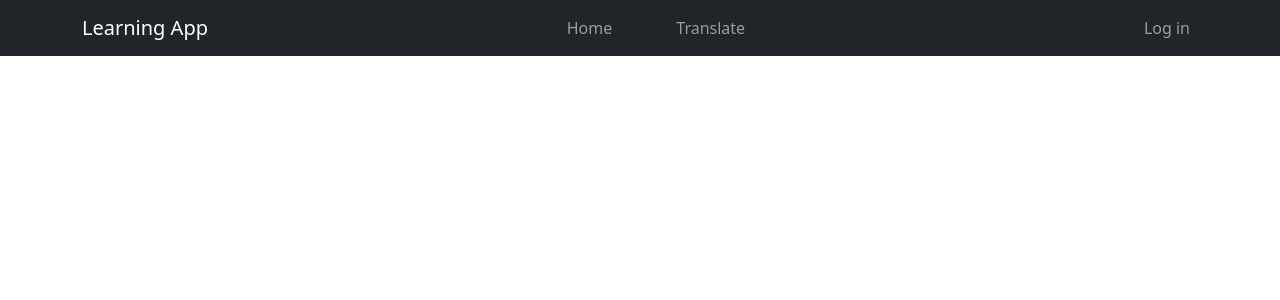
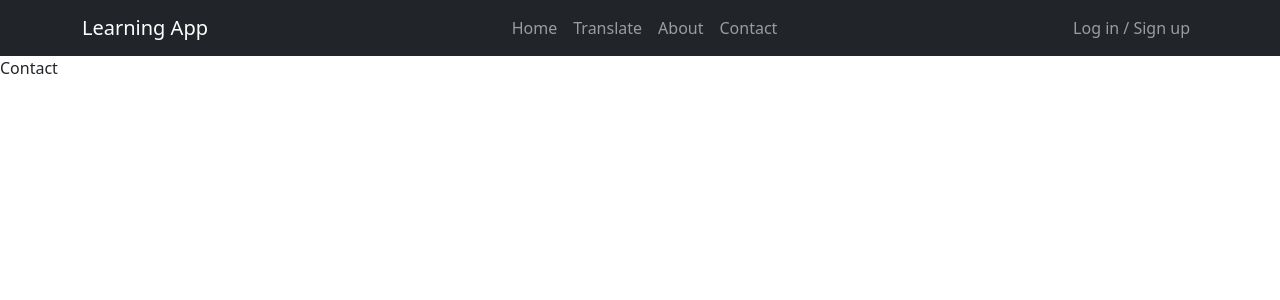
Before and after one commit to nsevindi87/yasmin-client, a React (Create React App) app: page /contact in a window 1280 px wide. Shown: the top 300 px of the page. Built offline with nearby package versions, Linux system fonts and the light colour scheme; no server answers.

Commit message:
fixed aside

```diff
--- /dev/null
+++ b/src/Components/About Page/About.js
@@ -0,0 +1,9 @@
+import React from 'react'
+
+const About = () => {
+  return (
+    <div>About</div>
+  )
+}
+
+export default About
--- a/src/Components/AddWordPage/AddWord.js
+++ b/src/Components/AddWordPage/AddWord.js
@@ -13,18 +13,18 @@ const AddWord = () => {
     <>
       <Container fluid className='bg-light' style={{height:"100vh"}}>
         <Row>
-          <Col lg="9">
+          <Col>
             <h1 className='mt-2 text-center'>Add New Data</h1>
 
-            <FloatingLabel label="First Value" className="my-3">
+            <FloatingLabel label="First Value">
               <Form.Control onChange={(e)=>setInputValue({...inputValue, [e.target.id]:e.target.value})} type="text" id='firstValue' placeholder="Write your first value" />
             </FloatingLabel>
 
-            <FloatingLabel label="Second Value" className="my-3">
+            <FloatingLabel label="Second Value">
               <Form.Control onChange={(e)=>setInputValue({...inputValue, [e.target.id]:e.target.value})} type="text" id='secondValue' placeholder="Write your second value" />
             </FloatingLabel>
 
-            <FloatingLabel label="Second Value" className="my-3">
+            <FloatingLabel label="Second Value" >
               <Form.Control onChange={(e)=>setInputValue({...inputValue, [e.target.id]:e.target.value})} type="text" id='thirdValue' placeholder="Write your third value" />
             </FloatingLabel>
 
@@ -40,13 +40,7 @@ const AddWord = () => {
             <h1 className='mt-2 text-center'>Recently Added</h1>
             <AddWordUnterList/>
           </Col>
-
-          <Col style={{ padding: "-100px" }}>
-            <AsideComponent/>
-          </Col>
-
         </Row>
-
       </Container>
 
     </>
--- /dev/null
+++ b/src/Components/Contact Page/Contact.js
@@ -0,0 +1,9 @@
+import React from 'react'
+
+const Contact = () => {
+  return (
+    <div>Contact</div>
+  )
+}
+
+export default Contact
--- a/src/Components/Header-Footer/Header.js
+++ b/src/Components/Header-Footer/Header.js
@@ -1,4 +1,4 @@
-import { Form, Button, Navbar, Container, Nav, NavDropdown } from "react-bootstrap";
+import { Form, Button, Navbar, Container, Nav, NavDropdown, Col, Row } from "react-bootstrap";
 import { useAuth0 } from '@auth0/auth0-react';
 import { BrowserRouter, Routes, Route, Link } from 'react-router-dom';
 import AddWord from "../AddWordPage/AddWord.js"
@@ -10,10 +10,20 @@ import RedList from '../Lists/RedList';
 import Home from '../MainPage/Home';
 import Todo from "../ToDoPage/ToDoMain.js";
 import Profile from "../ProfilePage/Profile.js";
+import About from "../About Page/About.js"
+import Contact from "../Contact Page/Contact.js"
+import AsideComponent from "../RightSide/AsideComponent.js";
+import { useState } from "react";
+
 
 const HeaderLoggedin = () => {
 
     const { logout, loginWithRedirect, isAuthenticated } = useAuth0()
+    const [show, setShow] = useState(false);
+
+    const handleClose = () => setShow(false);
+    const handleShow = () => setShow(true);
+
 
     return (
         <div className="App">
@@ -31,8 +41,8 @@ const HeaderLoggedin = () => {
                                                 style={{ maxHeight: '100px' }}
                                                 navbarScroll>
                                                 <Nav.Link as={Link} to="/">Home</Nav.Link>
-                                                <Nav.Link as={Link} to="/addword" className='mx-5'>Add Word</Nav.Link>
-                                                <Nav.Link as={Link} to="/translate" className='mx-5'>Translate</Nav.Link>
+                                                <Nav.Link as={Link} to="/addword">Add Word</Nav.Link>
+                                                <Nav.Link as={Link} to="/translate">Translate</Nav.Link>
                                                 <NavDropdown title="All Lists" id="navbarScrollingDropdown">
                                                     <NavDropdown.Item as={Link} to="/greenlist">Green List</NavDropdown.Item>
                                                     <NavDropdown.Item as={Link} to="/yellowlist">
@@ -47,9 +57,11 @@ const HeaderLoggedin = () => {
                                                     </NavDropdown.Item>
                                                 </NavDropdown>
 
-                                                <Nav.Link as={Link} to="/todo" className='mx-5'>ToDo</Nav.Link>
+                                                <Nav.Link as={Link} to="/todo">ToDo</Nav.Link>
                                             </Nav>
                                             <Nav>
+                                                <Nav.Link as={Link} to="/about">About</Nav.Link>
+                                                <Nav.Link as={Link} to="/contact">Contact</Nav.Link>
                                                 <Nav.Link as={Link} to="/profile">Profile</Nav.Link>
                                                 <Nav.Link as={Link} to="logout" onClick={() => logout({ logoutParams: { returnTo: window.location.origin } })} >Log out</Nav.Link>
                                             </Nav>
@@ -65,8 +77,9 @@ const HeaderLoggedin = () => {
                                         </Navbar.Collapse>
                                     </Container>
                                 </Navbar>
-                            </>
-                            <div>
+                                <Container >
+                                    <Row>
+                                        <Col lg="8" className="me-auto">
                                             <Routes>
                                                 <Route path="/" element={<Home />} />
                                                 <Route path="/addword" element={<AddWord />} />
@@ -78,10 +91,19 @@ const HeaderLoggedin = () => {
                                                 <Route path="/greenlist" element={<GreenList />} />
                                                 <Route path="/redlist" element={<RedList />} />
                                                 <Route path="/profile" element={<Profile />} />
+                                                <Route path="/about" element={<About />} />
+                                                <Route path="/contact" element={<Contact />} />
                                             </Routes>
+                                        </Col>
+                                        <Col lg="3" className="ms-auto" >
+                                            <AsideComponent />
+                                        </Col>
+                                    </Row>
+                                </Container>
+                            </>
+                            <div>
                             </div>
                         </div>
-
                     </BrowserRouter> :
                     <BrowserRouter>
                         <div>
@@ -94,10 +116,12 @@ const HeaderLoggedin = () => {
                                             style={{ maxHeight: '100px' }}
                                             navbarScroll>
                                             <Nav.Link as={Link} to="/">Home</Nav.Link>
-                                            <Nav.Link as={Link} to="/translate" className='mx-5'>Translate</Nav.Link>
+                                            <Nav.Link as={Link} to="/translate">Translate</Nav.Link>
+                                            <Nav.Link as={Link} to="/about">About</Nav.Link>
+                                            <Nav.Link as={Link} to="/contact">Contact</Nav.Link>
                                         </Nav>
                                         <Nav>
-                                            <Nav.Link to="logout" onClick={() => loginWithRedirect()} >Log in</Nav.Link>
+                                            <Nav.Link to="logout" onClick={() => loginWithRedirect()} >Log in / Sign up</Nav.Link>
                                         </Nav>
                                     </Navbar.Collapse>
                                 </Container>
@@ -106,6 +130,8 @@ const HeaderLoggedin = () => {
                                 <Routes>
                                     <Route path="/translate" element={<Translate />} />
                                     <Route path="/" element={<Home />} />
+                                    <Route path="/about" element={<About />} />
+                                    <Route path="/contact" element={<Contact />} />
                                 </Routes>
                             </div>
                         </div>
```
Lines whose indentation alone changed are shown as unchanged.
